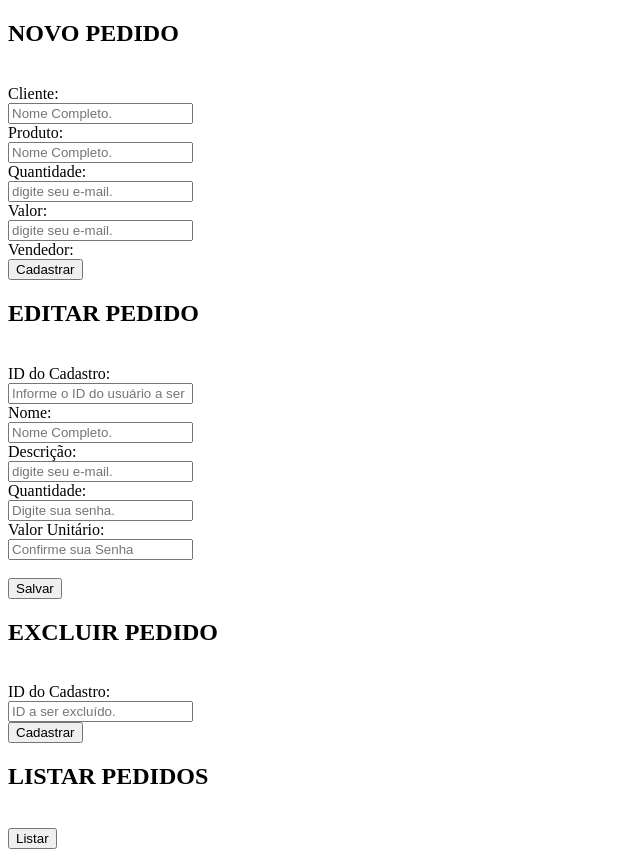
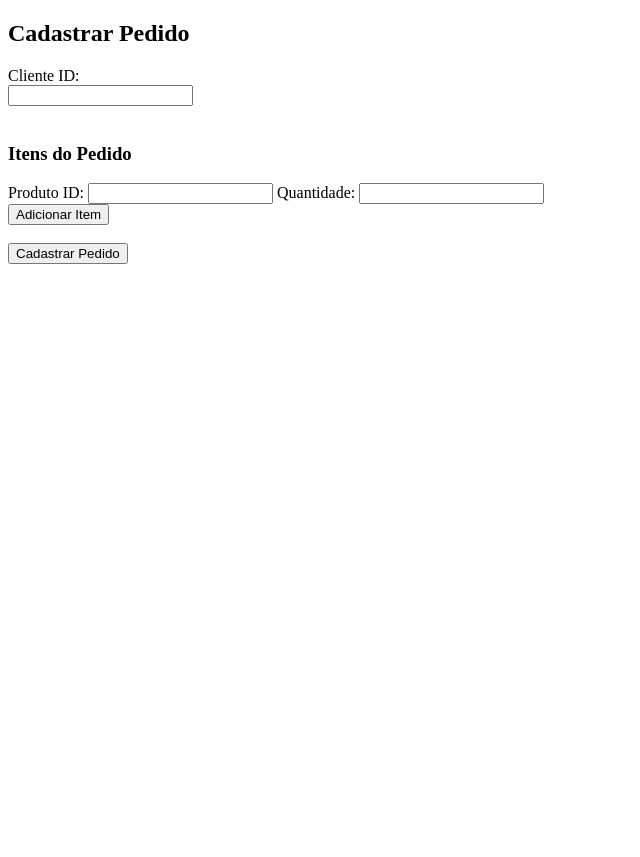
Before and after one commit to ThiegoFerreira/CRUD_PHP, a PHP site: page /App/View/venda.php in a window 1280 px wide. Shown: the whole page, without its empty margins (0-640 px from the left). After the commit the page ends 264 px from the top, so only its background shows below. Run offline with PHP 8.4, Linux system fonts and the light colour scheme.

Commit message:
Venda funcional

```diff
--- /dev/null
+++ b/App/Controller/ItemPedido.php
@@ -0,0 +1,82 @@
+<?php
+
+require_once '../Model/Database.php';
+
+class ItemPedido {
+
+    public int $id_item_pedido;
+    public int $pedido_id;
+    public int $produto_id;
+    public int $quantidade;
+    public float $preco_unitario;
+    public float $preco_total;
+
+    public function __construct(int $pedido_id, int $produto_id, int $quantidade) {
+        $this->pedido_id = $pedido_id;
+        $this->produto_id = $produto_id;
+        $this->quantidade = $quantidade;
+        $this->preco_unitario = 0; // Inicializando
+        $this->preco_total = 0;    // Inicializando
+    }
+
+    public function cadastrar() {
+        $dbProduto = new Database('produto');
+        $dbItemPedido = new Database('item_pedido');
+
+        // Verifica se o produto existe antes de cadastrar
+        $produto = $dbProduto->select('id_produto = ' . $this->produto_id)->fetch(PDO::FETCH_ASSOC);
+
+        if (!$produto) {
+            throw new Exception("Erro: Produto ID {$this->produto_id} não encontrado.");
+        }
+
+        // Define os preços do item
+        $this->preco_unitario = $produto['valor'];
+        $this->preco_total = $this->quantidade * $this->preco_unitario;
+
+        // Insere o item no banco
+        return $dbItemPedido->insert([
+            'pedido_id' => $this->pedido_id,
+            'produto_id' => $this->produto_id,
+            'quantidade' => $this->quantidade,
+            'preco_unitario' => $this->preco_unitario,
+            'preco_total' => $this->preco_total
+        ]);
+    }
+
+    public function buscar($where = null, $order = null, $limit = null) {
+        $db = new Database('item_pedido');
+        return $db->select($where, $order, $limit)->fetchAll(PDO::FETCH_ASSOC);
+    }
+
+    public static function buscar_por_id($id) {
+        $db = new Database('item_pedido');
+        $where = 'id_item_pedido = ' . $id;
+        $res = $db->select($where)->fetchObject(self::class);
+
+        if (!$res) {
+            throw new Exception("Erro: ItemPedido ID {$id} não encontrado.");
+        }
+
+        return $res;
+    }
+
+    public function atualizar() {
+        $db = new Database('item_pedido');
+        return $db->update(
+            'id_item_pedido = ' . $this->id_item_pedido,
+            [
+                'pedido_id' => $this->pedido_id,
+                'produto_id' => $this->produto_id,
+                'quantidade' => $this->quantidade,
+                'preco_unitario' => $this->preco_unitario,
+                'preco_total' => $this->preco_total
+            ]
+        );
+    }
+
+    public function excluir() {
+        $db = new Database('item_pedido');
+        return $db->delete('id_item_pedido = ' . $this->id_item_pedido);
+    }
+}
--- /dev/null
+++ b/App/Controller/Pedido.php
@@ -0,0 +1,81 @@
+<?php
+
+require_once '../Model/Database.php';
+
+class Pedido {
+    public int $id_pedido;
+    public int $id_usuario;
+    public string $status;
+    public string $data_pedido;
+
+    public function __construct(int $id_usuario, string $status = 'pendente') {
+        $this->id_usuario = $id_usuario;
+        $this->status = $status;
+    }
+
+    public function cadastrar() {
+        $db = new Database('pedido');
+        $dbUsuario = new Database('usuario');
+
+        // Verifica se o usuário existe na tabela correta
+        $usuarioExiste = $dbUsuario->select("id_usuario = " . intval($this->id_usuario))->fetch(PDO::FETCH_ASSOC);
+
+        if (!$usuarioExiste) {
+            throw new Exception("Erro: Usuário ID {$this->id_usuario} não encontrado.");
+        }
+
+        // Insere o pedido no banco
+        $res = $db->insert([
+            'id_usuario' => $this->id_usuario,
+            'status' => $this->status,
+        ]);
+
+        if (!$res) {
+            throw new Exception("Erro ao inserir o pedido.");
+        }
+
+        return $res;
+    }
+
+    public function buscar($where = null, $order = null, $limit = null) {
+        $db = new Database('pedido');
+        return $db->select($where, $order, $limit)->fetchAll(PDO::FETCH_ASSOC);
+    }
+
+    public function buscar_por_id($id) {
+        $db = new Database('pedido');
+        $where = 'id_pedido = '.$id;
+        $res = $db->select($where)->fetchObject(self::class);
+
+        if (!$res) {
+            throw new Exception("Pedido ID {$id} não encontrado.");
+        }
+
+        return $res;
+    }
+
+    public function atualizar() {
+        $db = new Database('pedido');
+        $dbUsuario = new Database('usuario');
+
+        // Verifica se o usuário informado existe antes de atualizar
+        $usuarioExiste = $dbUsuario->select("id_usuario = " . intval($this->id_usuario))->fetch(PDO::FETCH_ASSOC);
+
+        if (!$usuarioExiste) {
+            throw new Exception("Erro: Usuário ID {$this->id_usuario} não encontrado.");
+        }
+
+        return $db->update(
+            'id_pedido = ' . $this->id_pedido,
+            [
+                'id_usuario' => $this->id_usuario,
+                'status' => $this->status,
+            ]
+        );
+    }
+
+    public function excluir() {
+        $db = new Database('pedido');
+        return $db->delete('id_pedido = ' . $this->id_pedido);
+    }
+}
--- a/App/Controller/Venda.php
+++ /dev/null
@@ -1,69 +0,0 @@
-<?php
-
-require '../Model/Database.php';
-
-class Venda{
-
-    public int $id_venda;
-    public string $cliente;
-    public string $produto;
-    public int $quantidade;
-    public float $valor;
-    public string $vendedor;
-
-    public function cadastrar(){
-        //O comando abaixo instancia o banco e conecta com a tabela nele
-        $db = new Database('venda');
-
-        //chama a função insert do banco e passa o Array como parametro
-        $res = $db->insert(
-            [
-                'cliente'=>$this->cliente,
-                'produto'=>$this->produto,
-                'quantidade'=>$this->quantidade,
-                'valor'=>$this->valor,
-                'vendedor'=>$this->vendedor,
-            ]
-            );
-        return $res;
-    }
-
-    public function buscar($where = null,$order = null,$limit = null){
-        $db = new Database('venda');
-
-        $res = $db->select($where,$order,$limit)->fetchAll(PDO::FETCH_CLASS,self::class);
-        return  $res;
-
-    }
-    public function buscar_por_id($id){
-        $db = new Database('venda');
-        $where = 'id_venda ='.$id;
-        $res = $db->select($where)->fetchObject(self::class);
-        return  $res;
-    }
-
-    public function atualizar(){
-        $db = new Database('venda');
-        $res = $db->update(
-            'id_venda ='.$this->id_venda,
-            [
-                "cliente" => $this->cliente,
-                "produto" => $this->produto,
-                "quantidade" => $this->quantidade,
-                "valor" => $this->valor,
-                "vendedor" => $this->vendedor,
-            ]
-            );
-            return $res;
-    }
-
-
-    public function excluir(){
-        //O comando abaixo instancia o banco e conecta com a tabela nele
-        $db = new Database('venda');
-        $where = 'id_venda ='.$this->id_venda;//Instanciar o objeto com o ID de quem vai ser deletado
-        $res = $db->delete($where); //Delete chamando a classe where que chamou o ID a ser deletado
-        return $res->rowCount();
-    }
-
-}
--- a/App/Model/Database.php
+++ b/App/Model/Database.php
@@ -131,8 +131,4 @@ class Database{
 
 
 
-
-
-
-
 }
--- a/App/View/venda.php
+++ b/App/View/venda.php
@@ -1,6 +1,30 @@
 <?php
-    require '../Controller/Venda.php';
+require_once '../Controller/Pedido.php';
+require_once '../Controller/ItemPedido.php';
+
+if ($_SERVER['REQUEST_METHOD'] == 'POST' && isset($_POST['id_usuario'])) {
+    try {
+        // Criar Pedido
+        $pedido = new Pedido($_POST['id_usuario']);
+        $pedido_id = $pedido->cadastrar();
+
+        // Adicionar Itens ao Pedido
+        foreach ($_POST['produto_id'] as $index => $produto_id) {
+            $quantidade = $_POST['quantidade'][$index];
+            $item = new ItemPedido($pedido_id, $produto_id, $quantidade);
+            $item->cadastrar();
+        }
+
+        header("Location: " . $_SERVER['PHP_SELF'] . "?sucesso=1");
+        exit();
+    } catch (Exception $e) {
+        echo "Erro: " . $e->getMessage();
+    }
+} else if ($_SERVER['REQUEST_METHOD'] == 'POST') {
+    echo "Erro: ID do usuário não informado!";
+}
 ?>
+
 
 
 <!DOCTYPE html>
@@ -8,113 +32,54 @@
 <head>
     <meta charset="UTF-8">
     <meta name="viewport" content="width=device-width, initial-scale=1.0">
-    <title>Tela Cadastro</title>
+    <title>Cadastrar Pedido</title>
 </head>
 <body>
-    <h2>NOVO PEDIDO</h2><br>
-    <form action="" method="post">
-        <label>Cliente:</label><br>
-        <input type="text" name="nome" id="" placeholder="Nome Completo."><br>
-        <label>Produto:</label><br>
-        <input type="text" name="nome" id="" placeholder="Nome Completo."><br>
-        <label>Quantidade:</label><br>
-        <input type="text" name="email" id="" placeholder="digite seu e-mail."><br>
-        <label>Valor:</label><br>
-        <input type="text" name="email" id="" placeholder="digite seu e-mail."><br>
-        <label>Vendedor:</label><br>
+<?php if (isset($_GET['sucesso'])): ?>
+    <p style="color: green;">Pedido cadastrado com sucesso!</p>
+<?php endif; ?>
+    <h2>Cadastrar Pedido</h2>
+    <form action="venda.php" method="post">
+        <label>Cliente ID:</label><br>
+        <input type="number" name="id_usuario" required><br><br>
 
+        <h3>Itens do Pedido</h3>
+        <div id="itens-container">
+            <div class="item">
+                <label>Produto ID:</label>
+                <input type="number" name="produto_id[]" required>
 
-        <input type="submit" value="Cadastrar">
-    </form>
-    <h2>EDITAR PEDIDO</h2><br>
-    <form action="" method="post">
-        <label>ID do Cadastro:</label><br>
-        <input type="text" name="nome" id="" placeholder="Informe o ID do usuário a ser editado"><br>
-        <label>Nome:</label><br>
-        <input type="text" name="nome" id="" placeholder="Nome Completo."><br>
-        <label>Descrição:</label><br>
-        <input type="email" name="email" id="" placeholder="digite seu e-mail."><br>
-        <label>Quantidade:</label><br>
-        <input type="text" name="senha" id="" placeholder="Digite sua senha."><br>
-        <label>Valor Unitário:</label><br>
-        <input type="text" name="confSenha" id="" placeholder="Confirme sua Senha"><br><br>
+                <label>Quantidade:</label>
+                <input type="number" name="quantidade[]" required min="1">
+            </div>
+        </div>
 
-        <input type="submit" value="Salvar">
-    </form>
-    <h2>EXCLUIR PEDIDO</h2><br>
-    <form action="" method="post">
-        <label>ID do Cadastro:</label><br>
-        <input type="text" name="nome" id="" placeholder="ID a ser excluído."><br>
+        <button type="button" onclick="adicionarItem()">Adicionar Item</button><br><br>
 
-
-        <input type="submit" value="Cadastrar">
-    </form>
-    <h2>LISTAR PEDIDOS</h2><br>
-    <form action="" method="post">
-
-
-        <input type="submit" value="Listar">
+        <input type="submit" value="Cadastrar Pedido">
     </form>
 
-    <?php
+    <script>
+        function adicionarItem() {
+            let container = document.getElementById("itens-container");
+            let div = document.createElement("div");
+            div.classList.add("item");
+            div.innerHTML = `
+                <label>Produto ID:</label>
+                <input type="number" name="produto_id[]" required>
 
-        if(isset($_POST['nome']))
-        {
-            $nome = $_POST['nome'];
-            $email = $_POST['email'];
-            $senha = $_POST['senha'];
-            $confSenha = addslashes($_POST['confSenha']);
+                <label>Quantidade:</label>
+                <input type="number" name="quantidade[]" required min="1">
 
-            $usuario = new Usuario();
-            $usuario->nome = $nome;
-            $usuario->email = $email;
-            $usuario->senha = $senha;
+                <button type="button" onclick="removerItem(this)">Remover</button>
+            `;
+            container.appendChild(div);
+        }
 
-            if(!empty($nome) && !empty($email) && !empty($senha) && !empty($confSenha))
-            {
-
-                if($senha == $confSenha)
-                {
-                    if($usuario->cadastrar())
-                    {
-                        ?>
-                            <!-- bloco de HTML -->
-                            <div class="msg-sucesso">
-                                <p>Cadastrado com Sucesso</p>
-                                <p>Clique <a href="../../index.php">aqui</a>para logar.</p>
-                            </div>
-                        <?php
-                    }
-                    else
-                    {
-                        ?>
-                        <div class="msg_erro">
-                            <p>Email já cadastrado.</p>
-                        </div>
-                        <?php
-                        }
-                }
-                else
-                {
-                    ?>
-                    <div class="msg_erro">
-                        <p>Senhas não conferem.</p>
-                    </div>
-                    <?php
-                }
-
-            }
-            else
-            {
-                ?>
-                    <div class="msg-erro">
-                        <p>Preencha todos os campos.</p>
-                    </div>
-                <?php
-            }
-
+        function removerItem(button) {
+            button.parentElement.remove();
         }
-    ?>
+    </script>
 
 </body>
 </html>
```
